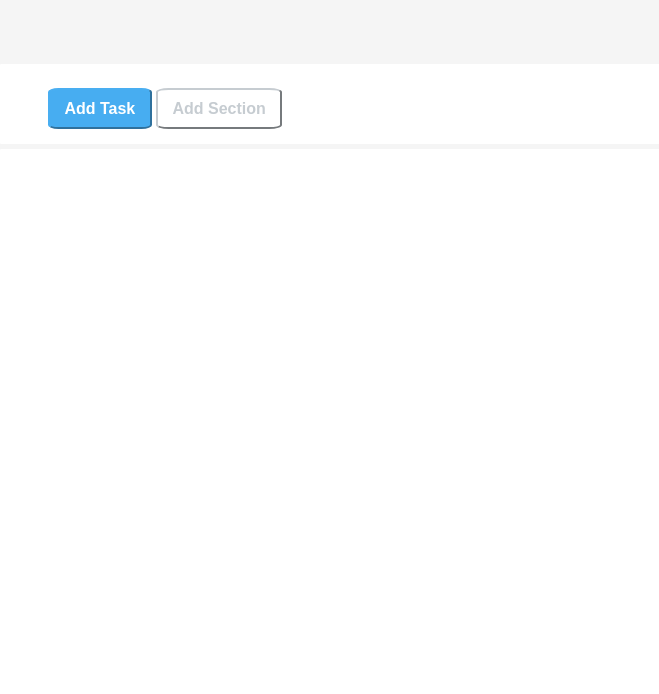
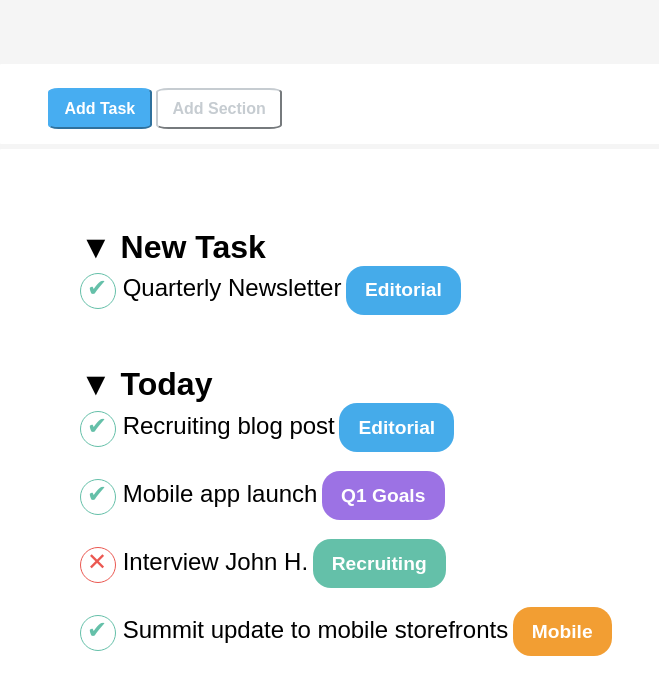
Before and after one commit to GiadaGallitto/html-css-toboolist, a plain HTML site: page index.html in a window 1280 px wide. Shown: the part 86-780 px from the top of the page, without its empty margins (0-659 px from the left). Drawn offline with Linux system fonts and the light colour scheme.

Commit message:
Add "New task" and "Today" section in main

```diff
--- a/css/style.css
+++ b/css/style.css
@@ -66,5 +66,66 @@ article#first-block{
 
 article#second-block{
     height: 90em;
+    padding: 5em;
+}
+
+h2::before{
+    content: "\25BC";
+}
+
+section{
+    margin-bottom: 2em;
+}
+
+section h2{
+    font-size: 2em;
     font-weight: bold;
 }
+
+section p{
+    font-size: 1.5em;
+    display: inline-block;
+    margin-bottom: 1em;
+}
+
+.symbol{
+    display: inline-block;
+    width: 1.5em;
+    height: 1.5em;
+    padding-left: 0.25em;
+    border-radius: 100%;
+}
+
+.check-green{
+    color: #65c0a9;
+    border: 1px solid #65c0a9;
+}
+
+.cross-red{
+    color: #eb5851;
+    border: 1px solid #eb5851;
+}
+
+.tags{
+    font-size: 1.2em;
+    color: white;
+    font-weight: bold;
+    border-radius: 18px;
+    padding: 0.7em 1em;
+}
+
+p.editorial-tag{
+    background-color: #45abea;
+}
+
+p.goals-tag{
+    background-color: #9c72e4;
+}
+
+p.recruiting-tag{
+    background-color: #64c0a9;
+}
+
+p.mobile-tag{
+    background-color: #f29e33;
+}
--- a/index.html
+++ b/index.html
@@ -23,7 +23,31 @@
             </article>
 
             <article class="container" id="second-block">
+                <section> <!--Next Task-->
+                    <h2> New Task</h2>
+                    <p><span class="check-green symbol">&#10004;</span> Quarterly Newsletter</p>
+                    <p class="editorial-tag tags">Editorial</p>
+                </section>
 
+                <section>
+                    <h2> Today</h2>
+                    <div>
+                        <p><span class="check-green symbol">&#10004;</span> Recruiting blog post</p>
+                        <p class="editorial-tag tags">Editorial</p>
+                    </div>
+                    <div>
+                        <p><span class="check-green symbol">&#10004;</span> Mobile app launch</p>
+                        <p class="goals-tag tags">Q1 Goals</p>
+                    </div>
+                    <div>
+                        <p><span class="cross-red symbol">&#10005;</span> Interview John H.</p>
+                        <p class="recruiting-tag tags">Recruiting</p>
+                    </div>
+                    <div>
+                        <p><span class="check-green symbol">&#10004;</span> Summit update to mobile storefronts</p>
+                        <p class="mobile-tag tags">Mobile</p>
+                    </div>
+                </section>
             </article>
 
         </main>
```
